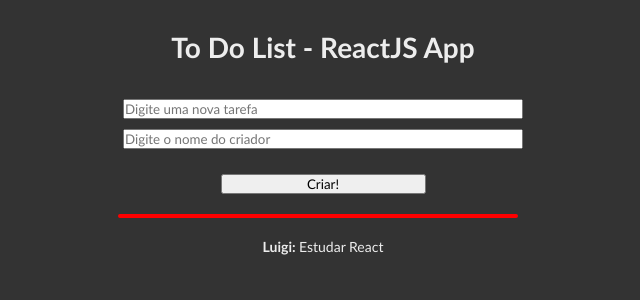
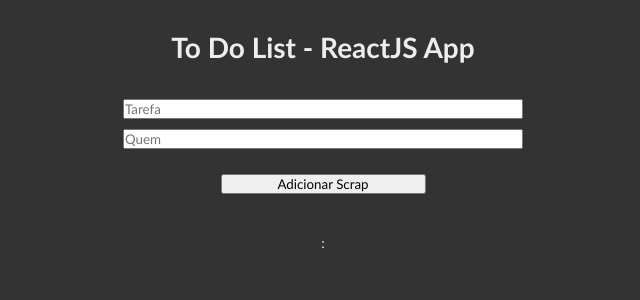
Before and after one commit to rodrigodalmoro7/Todo-list-react, a React app: page / in a window 1280 px wide. Shown: the top 300 px of the page, without its empty margins (317-957 px from the left). Built offline with nearby package versions, Linux system fonts and the light colour scheme.

Commit message:
Creating components

```diff
--- a/src/App.js
+++ b/src/App.js
@@ -5,13 +5,17 @@
 
 import "./App.css";
 
-function App(){
-    return(
-        <>
-            <Header title="To Do List - ReactJS App" />
-            <Container title="Inicia o body"/>
-        </>
-    )
+function App() {
+  const scraps = ["Rodrigo", "Academia hoje"];
+
+  function handleAddScrap() {}
+
+  return (
+    <>
+      <Header title="To Do List - ReactJS App" />
+      <Container title="Hello world!" />
+    </>
+  );
 }
 
 export default App;
--- a/src/components/Container.js
+++ b/src/components/Container.js
@@ -1,47 +1,61 @@
 import React, { useState } from "react";
 
-
-function Container(){
-
-    const [tasks, setTasks] = useState([{newTask:"Estudar React", owner:"Luigi", simpleId:"testeUm1010"}]);
-    const [newTask, setNewTask] = useState(""); //string vazia
+function Container() {
+  const [scraps, setScraps] = useState([
+    { newScrap: "", owner: "", simpleId: "teste" },
+  ]); //valor inicial da variável
+  const [newScrap, setNewScrap] = useState("");
   const [owner, setOwner] = useState("");
 
-    function addNewTask() {
-        const task = { newTask, owner, simpleId: `${Date.now()}`};
+  function addNewScrap() {
+    const scrap = { newScrap, owner, simpleId: `${Date.now()}` };
 
-        setTasks([...tasks, task]);
-        // console.log(tasks);
-        setNewTask("");
+    setScraps([...scraps, scrap]);
+
+    setNewScrap("");
     setOwner("");
+
+    // setScraps([...scraps, `Novo scrap ${Date.now()}`]); //renderiza a função novamente, alterando o estado
   }
 
   return (
     <div id="container">
-            <input value={newTask} placeholder="Digite uma nova tarefa" type="text" onChange={(e) => setNewTask(e.target.value)} />
-            <br />
-            <input value={owner} placeholder="Digite o nome do criador" type="text" onChange={(e) => setOwner(e.target.value)} />
-            <br />
-            <button type="button" onClick={addNewTask}>
-                Criar!
-            </button>
+      <input
+        value={newScrap}
+        placeholder="Tarefa"
+        type="text"
+        onChange={(e) => setNewScrap(e.target.value)}
+      />
+
       <br />
 
-            <div className="previewTask">
-                <h3>{newTask}</h3>
+      <input
+        value={owner}
+        placeholder="Quem"
+        type="text"
+        onChange={(e) => setOwner(e.target.value)}
+      />
+
+      <br />
+
+      <div className="previewScrap">
+        <h3>{newScrap}</h3>
         <h3>{owner}</h3>
       </div>
 
+      <button type="button" onClick={addNewScrap}>
+        Adicionar Scrap
+      </button>
+
       <ul>
-                { tasks.map((eachTask) => (
-                    <li key={eachTask.simpleId}>
-                        <b>{ eachTask.owner }: </b>{ eachTask.newTask }
+        {scraps.map((eachScrap) => (
+          <li key={eachScrap.simpleId}>
+            {eachScrap.owner}: {eachScrap.newScrap}
           </li>
         ))}
       </ul>
-
     </div>
-    )
+  );
 }
 
 export default Container;
```
Also changed, not shown: src/components/Header.js (+7 -7 lines), src/components/List.js (+6 -5 lines). Lines whose indentation alone changed are shown as unchanged.
